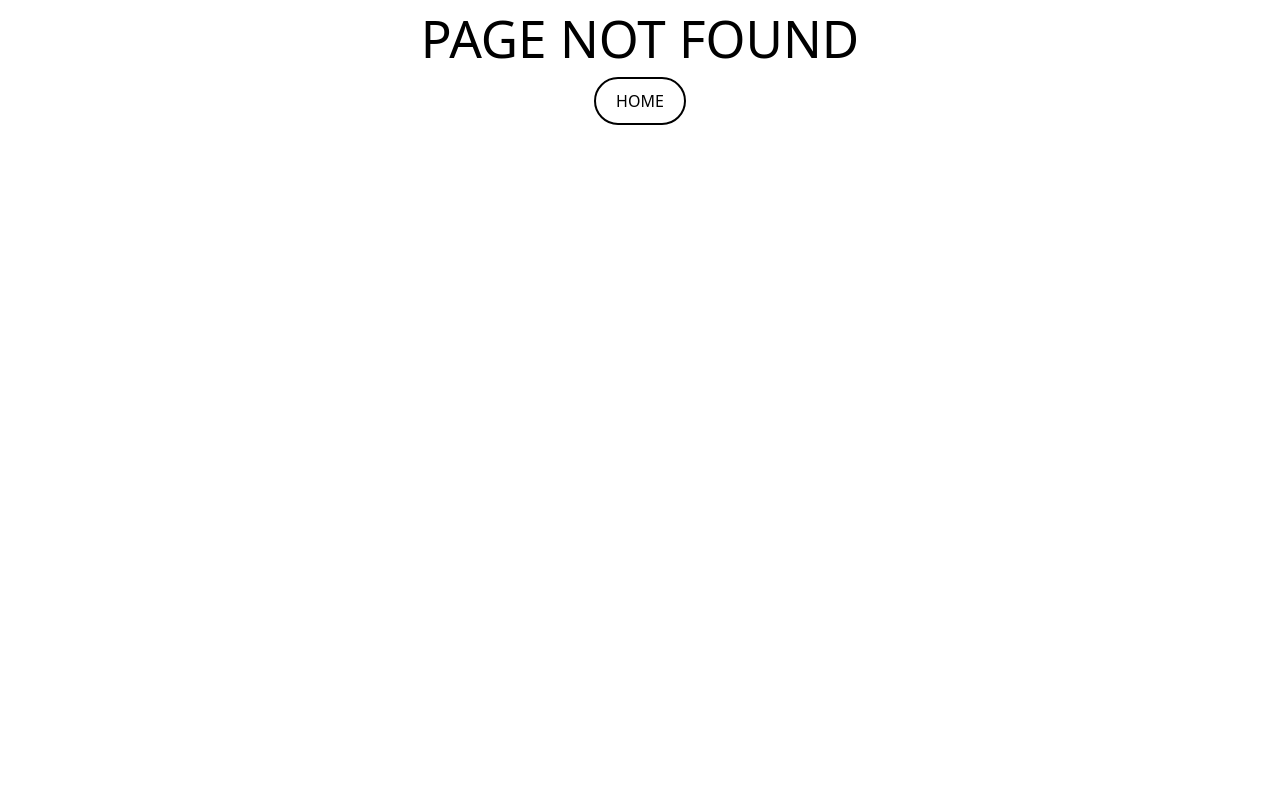
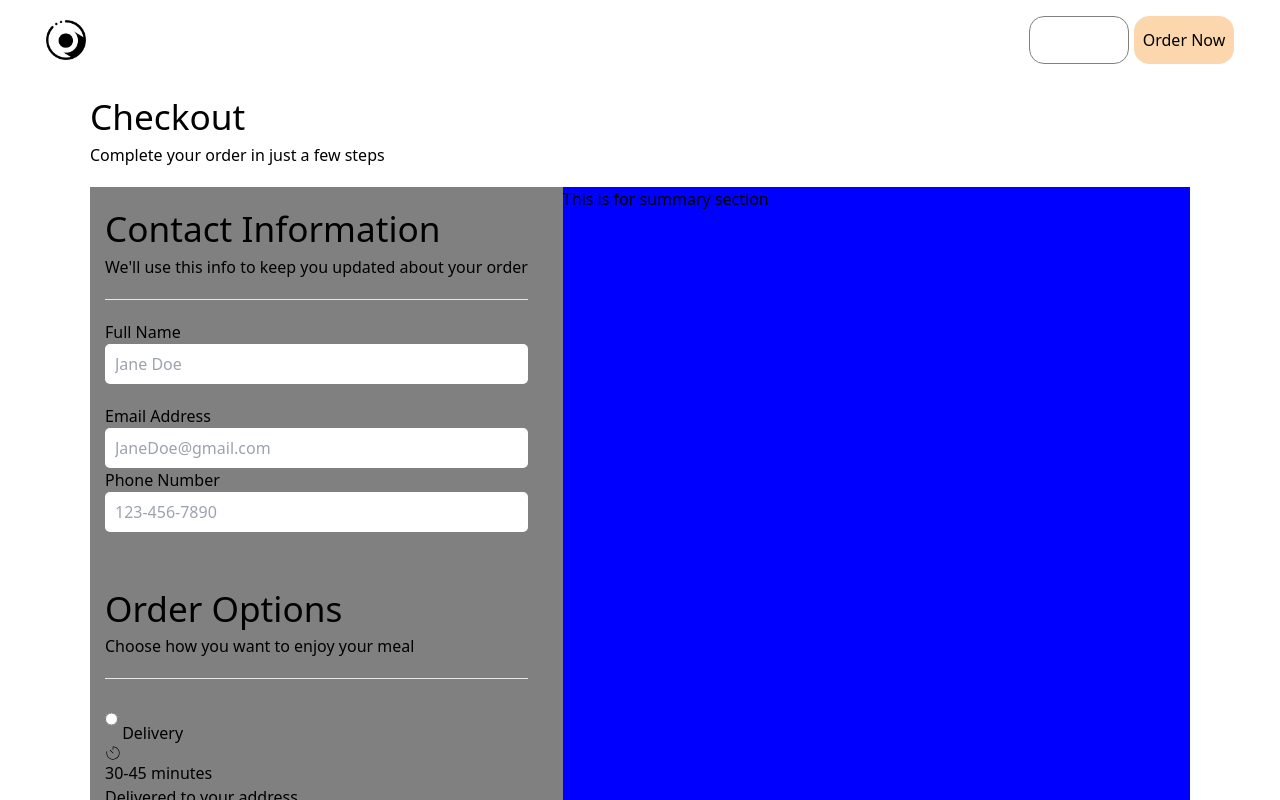
Before and after one commit to 23klhuynh/Vietnamese_restaurant, a React (Vite) app in the folder client/: page /order in a window 1280 px wide. Before the commit this address had no page. Shown: the top 800 px of the page. Built offline with nearby package versions, Linux system fonts and the light colour scheme.

Commit message:
Building the user checkout section.

```diff
--- a/client/src/App.tsx
+++ b/client/src/App.tsx
@@ -4,6 +4,7 @@ import Menu from "./pages/Menu";
 import Services from "./pages/Services";
 import Login from "./pages/Login";
 import Layout from "./layout/Layout";
+import Order from "./pages/Order";
 import Register from "./pages/Register";
 import NotFound from "./pages/NotFound";
 import { Toaster } from "react-hot-toast";
@@ -21,6 +22,7 @@ function App() {
           <Route index element={<Home />} />
           <Route path="menu" element={<Menu />} />
           <Route path="services" element={<Services/>}/>
+          <Route path="order" element={<Order/>}/>
         </Route>
         <Route path="login" element={<Login />} />
         <Route path="register" element={<Register />} />
--- a/client/src/index.css
+++ b/client/src/index.css
@@ -1021,7 +1021,7 @@ h3 {
 }
 .reservation form{
   background-color: grey;
-  height: 400px;
+  height: 450px;
   width: 400px;
   border-radius: 10px;
   overflow-y: auto;
@@ -1052,6 +1052,64 @@ h3 {
     width: 100%;
   }
 }
+
+/*
+/////////////////////////////
+//////// Order //////////////
+/////////////////////////////
+*/
+
+.order{
+  min-height: 100vh;
+/*   background-color: #536878;
+ */  display: flex;
+  justify-content: flex-start;
+  align-items: center;
+  flex-direction: column;
+  padding-top: 90px;
+}
+.order__container{
+  max-width: 1100px;
+  width: 100%;
+}
+.order__main{
+  display: flex;
+  justify-content: center;
+  gap: 20px;
+  margin-top: 20px;
+  width: 100%;
+  background-color: grey;
+}
+.order__contact-info{
+  flex: 4;
+  display: grid;
+  grid-template-columns: repeat(1, 1fr);
+  gap: 20px;
+}
+.order__contact-info__header{
+  display: grid;
+  grid-template-columns: repeat(1, 1fr);
+  gap: 20px;
+  padding: 15px;
+  border-radius: 15px;
+}
+.order__contact-info__header span{
+  display: flex;
+  flex-direction: column;
+}
+.order__contact-info__header input{
+  height: 40px;
+  border-radius: 5px;
+  padding-left: 10px;
+}
+
+
+.order__summary{
+  flex: 1;
+  background-color: blue;
+}
+
+
 
 
 
--- /dev/null
+++ b/client/src/pages/Order.tsx
@@ -0,0 +1,88 @@
+import { CiTimer } from "react-icons/ci";
+/* need work */
+function Order() {
+  return (
+    <main className="order bg-gray-800 text-gray-200">
+      <section className="order__container">
+        <div className="order__header">
+          <h1>Checkout</h1>
+          <p>Complete your order in just a few steps</p>
+        </div>
+
+        <div className="order__main">
+          <div className="order__checkout">
+            <form className="order__contact-info " /* onSubmit={} */>
+              <div className="order__contact-info__header bg-gray-600">
+                <span>
+                  <h3>Contact Information</h3>
+                  <p>
+                    We'll use this info to keep you updated about your order
+                  </p>
+                </span>
+
+                <hr />
+
+                <span>
+                  <label htmlFor="">Full Name</label>
+                  <input type="text" placeholder="Jane Doe" required />
+                </span>
+
+                <div className="flex justify-between gap-3">
+                  <span>
+                    <label htmlFor="">Email Address</label>
+                    <input type="email" placeholder="JaneDoe@gmail.com" />
+                  </span>
+                  <span>
+                    <label htmlFor="">Phone Number</label>
+                    <input type="tel" placeholder="123-456-7890" />
+                  </span>
+                </div>
+              </div>
+              {/* /// */}
+              <div className="order__contact-info__header bg-gray-600">
+                <span>
+                  <h3>Order Options</h3>
+                  <p>Choose how you want to enjoy your meal</p>
+                </span>
+
+                <hr />
+
+                <div className="flex">
+                  <div className="border rounded-md p-2">
+                    <input type="radio" name="" value=""  className="text-center"/> Delivery
+                    <p className="flex justify-start items-center">
+                      <CiTimer />
+                      30-45 minutes
+                    </p>
+                    <p>Delivered to your address</p>
+                  </div>
+                </div>
+                {/* neeed work right here */}
+                <span>
+                  <label htmlFor="">Delivery Address</label>
+                  <input type="text" placeholder="948 king dr" required />
+                </span>
+
+                <div className="flex justify-between gap-3">
+                  <span>
+                    <label htmlFor="">City</label>
+                    <input type="text" placeholder="Morehead City" />
+                  </span>
+                  <span>
+                    <label htmlFor="">ZIP Code</label>
+                    <input type="tel" placeholder="123-456-7890" />
+                  </span>
+                </div>
+              </div>
+              {/* /// */}
+            </form>
+          </div>
+
+          <div className="order__summary">This is for summary section</div>
+        </div>
+      </section>
+    </main>
+  );
+}
+
+export default Order;
```
